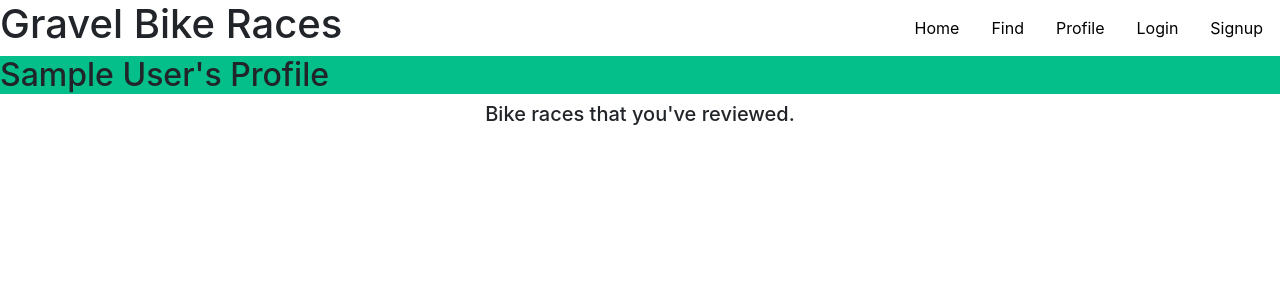
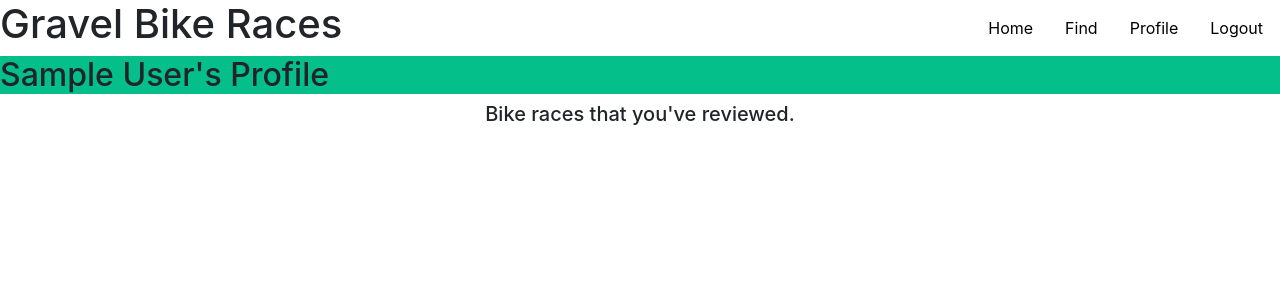
Before and after one commit to chueny/gravelbikeraces, a Flask app: page /profile in a window 1280 px wide. Shown: the top 300 px of the page. Run offline with Flask 2, Linux system fonts and the light colour scheme; the visitor is signed in with stand-in values (Sample User, id 1); data comes from the database, SQL or seed files in the repository; data that the repository does not hold is empty.

Commit message:
logout functionality

```diff
--- a/server.py
+++ b/server.py
@@ -109,6 +109,14 @@ def login_user():
 
     return redirect("/profile") ## REDIRECT TO PROFILE
 
+@app.route('/logout')
+def logout_user():
+    """Logout of a user account"""
+    session.pop('user.email', None)
+    session.clear()
+    return redirect('/login')
+
+
 @app.route('/profile')
 def show_profile_page():
     """Shows a user's profile page."""
@@ -119,11 +127,19 @@ def show_profile_page():
     #class
     #logged_in_email
     #USE try, except, else, finally to handle errors
-    if user is None:
-        flash("You must be log in to rate a race!")
-        redirect ('/login')
+    # logged_in_email = session.get('user_email')
+
+    if logged_in_email is None:
+        flash("You must be logged in to create a new race!")
+        return redirect("/login")
     else:
         return render_template("profile.html", user=user)
+    # else:
+    #     return render_template("add_race.html")
+
+    # if user is None:
+    #     flash("You must be log in to rate a race!")
+    #     redirect ('/login')
 
 
 @app.route('/signup')
--- a/templates/base.html
+++ b/templates/base.html
@@ -20,9 +20,11 @@
             <a class="nav-link" href="/races"> Find</a>
             {% if session.get('user_email')%}
             <a class="nav-link" href="/profile"> Profile </a>
-            {% endif %}
+            <a class="nav-link" href="/logout"> Logout </a>
+            {% else %}
             <a class="nav-link" href="/login"> Login </a>
             <a class="nav-link" href="/signup"> Signup </a>
+            {% endif %}
           </div>
         </div>
       </div>
```
